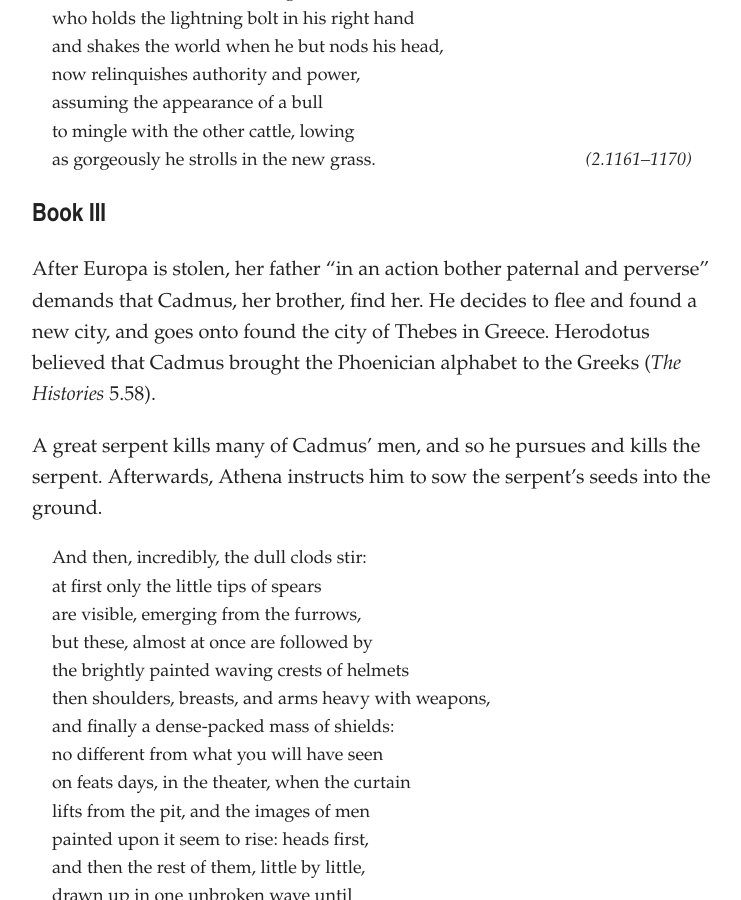
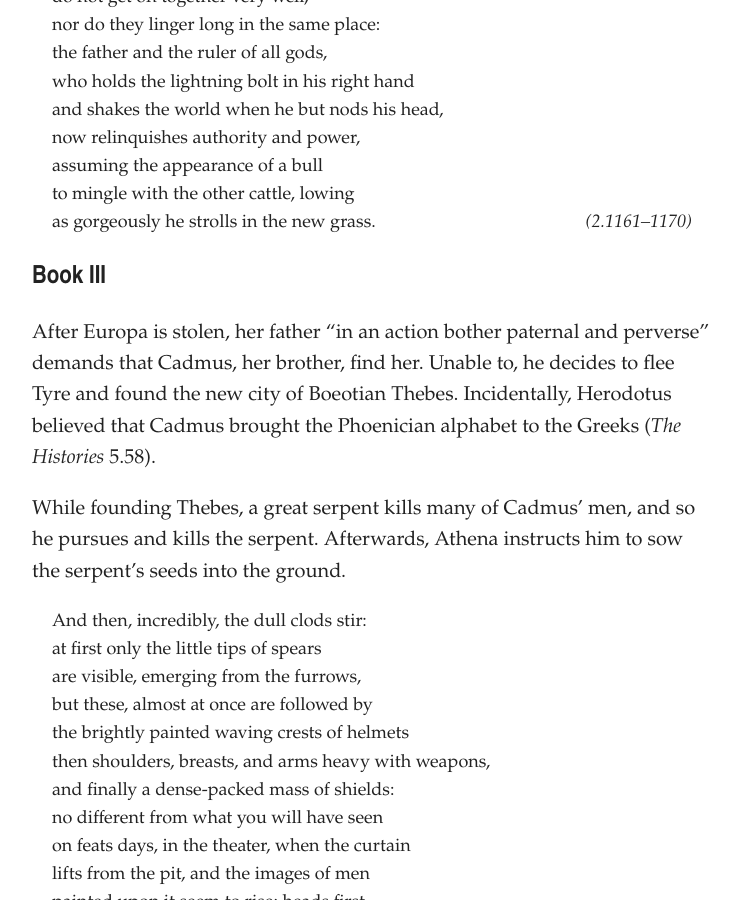
Before and after one commit to artsandmetaphysics/goodlifeodyssey, a Jekyll site: the page built from _documents/metamorphoses.md, in a window 1280 px wide and 900 px high, scrolled down 16490 px. Shown: the whole window, without its empty margins (268-1009 px from the left). Built offline with Jekyll 4.4.1, drawn with Linux system fonts in a browser that asks for light colours; some of the changed text lies outside the part shown.

Commit message:
Fix typos

```diff
--- a/_documents/metamorphoses.md
+++ b/_documents/metamorphoses.md
@@ -581,9 +583,9 @@ After Io and Callisto, Jove pursues Europa:
 
 ## Book III
 
-After Europa is stolen, her father “in an action bother paternal and perverse” demands that Cadmus, her brother, find her. He decides to flee and found a new city, and goes onto found the city of Thebes in Greece.  Herodotus believed that Cadmus brought the Phoenician alphabet to the Greeks (_The Histories_ 5.58).
+After Europa is stolen, her father “in an action bother paternal and perverse” demands that Cadmus, her brother, find her. Unable to, he decides to flee Tyre and found the new city of Boeotian Thebes. Incidentally, Herodotus believed that Cadmus brought the Phoenician alphabet to the Greeks (_The Histories_ 5.58).
 
-A great serpent kills many of Cadmus’ men, and so he pursues and kills the serpent. Afterwards, Athena instructs him to sow the serpent’s seeds into the ground.
+While founding Thebes, a great serpent kills many of Cadmus’ men, and so he pursues and kills the serpent. Afterwards, Athena instructs him to sow the serpent’s seeds into the ground.
 
 <blockquote class="poetry">
 <p>And then, incredibly, the dull clods stir:</p>
@@ -642,7 +644,7 @@ After the Actaeon story, Jove falls for Semele—Cadmus’ daughter. Semele beco
 <blockquote class="poetry">
 <p>A long, inveigling chat of this and that,</p>
 <p>until Jove’s name came up. Nurse sighted and said,</p>
-<p>“I _hope_ he’s Jupiter—although I doubt it:</p>
+<p>“I <em>hope</em> he’s Jupiter—although I doubt it:</p>
 <p>the divinity plea? An all-to-common ploy</p>
 <p>among seducers. Suppose he is, though:</p>
 <p>make him provide assurance of his love;</p>
@@ -661,9 +663,9 @@ Tiresias is a recurring character in the Greek tragedies.
 Tiresias’ first prediction is that Narcissus, if he knows himself, will not live to old age. The meaning of this was unclear, until Narcissus falls in love with himself. Then Tiresias becomes famous.
 
 <blockquote class="poetry">
-<p>“But _now_ I get it! _I_ am that other one!</p>
+<p>“But <em>now</em> I get it! <em>I</em> am that other one!</p>
 <p>I’ve finally seen through my own image!</p>
-<p>I burn with love for—_me_! The spark I kindle</p>
+<p>I burn with love for—<em>me</em>! The spark I kindle</p>
 <p>is the torch I carry: whatever can I do?</p>
 <p>Am I the favor-seeker, or the favor sought?</p>
 <p>“Why seek at all, when all that I desire</p>
@@ -677,12 +679,14 @@ Ovid paints a compelling, yet humorous, picture of obsession with his descriptio
 <p>His last words were directed to the pool:</p>
 <p>“Alas, dear boy, whom I have vainly cherished!”</p>
 <p>Those words returned to him again, and when</p>
-<p>he cried “Farewell!” “_Farewell!_” cried Echo back.</p>
+<p>he cried “Farewell!” “<em>Farewell!</em>” cried Echo back.</p>
 <p>His weary head sank to the grass; death closed</p>
 <p>those eyes transfixed once by their master’s beauty,</p>
 <p>but on the ferry ride across the Styx,</p>
 <p>his gaze into its current did not waver. <cite>(3.643–50)</cite></p>
 </blockquote>
+
+Acoetes’ story is similar to the seventh Homeric Hymn to Dionysus.
 
 ## Epistemology
 
```
Also changed, not shown: other parts of _documents/metamorphoses.md (+3 -1 lines), documents/metamorphoses.md (+11 -7 lines).
